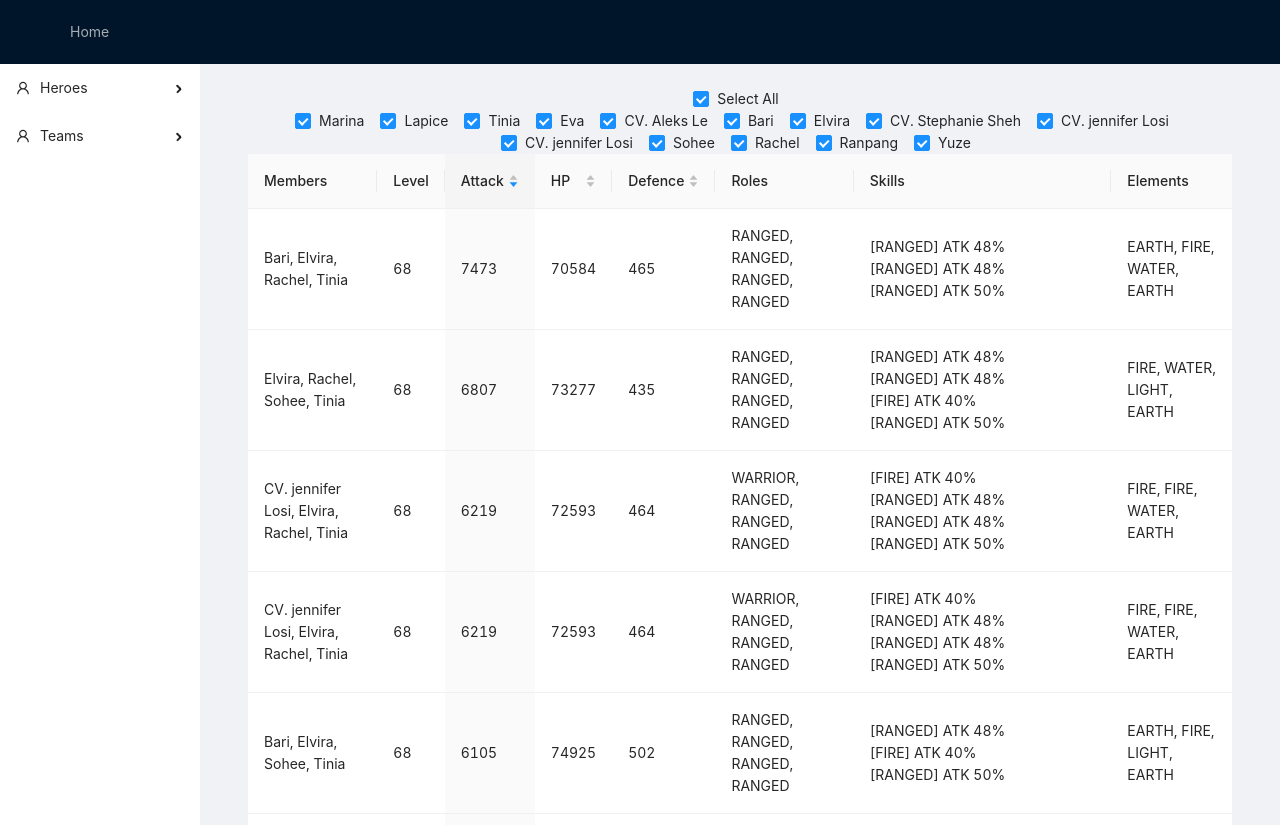
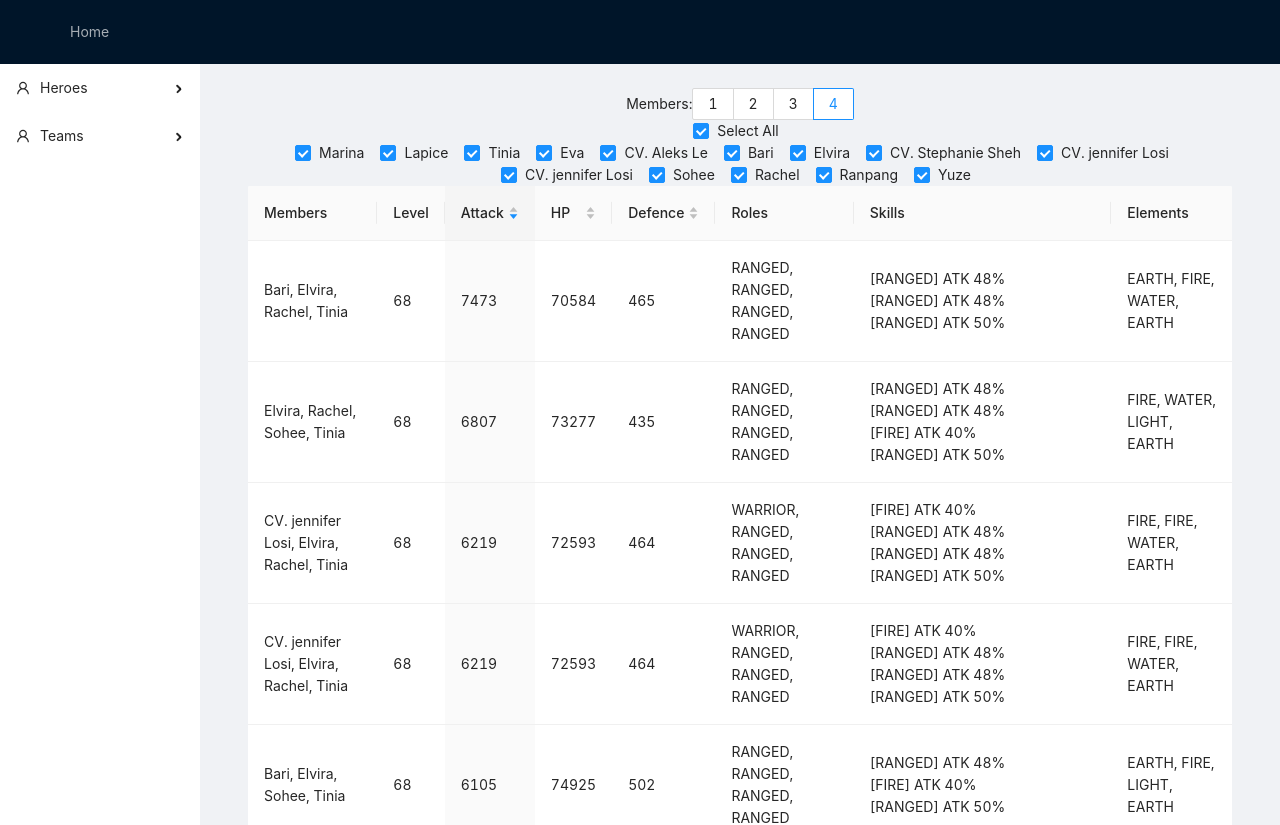
Before and after one commit to monacob/guardian-tales, a React (Create React App) app: page /teams in a window 1280 px wide. Shown: the top 825 px of the page. Built offline with nearby package versions, Linux system fonts and the light colour scheme.

Commit message:
selector

```diff
--- a/src/pages/team_optimizer.js
+++ b/src/pages/team_optimizer.js
@@ -1,7 +1,7 @@
 // @flow
 
 import React, {useMemo, useState} from 'react';
-import {Table, Tooltip, Checkbox} from 'antd';
+import {Table, Tooltip, Checkbox, Radio} from 'antd';
 
 import data from '../data/heroes.js'
 import type {Attribute, Hero} from "../data/heroes";
@@ -154,6 +154,7 @@ const columns = [
 
 function TeamOptimizer() {
     const [selectedHeroes, setSelectedHeroes] = useState(data)
+    const [memberCount, setMemberCount] = useState(4)
     const calculatedTeams = useMemo(() => {
         const teams = [];
         generateTeams(selectedHeroes, teams, {
@@ -167,6 +168,18 @@ function TeamOptimizer() {
     }, [selectedHeroes])
 
     return <div>
+        <div>
+            Members:
+            <Radio.Group value={memberCount.toString()} onChange={(event) => {
+                const count = parseInt(event.target.value)
+                setMemberCount(count)
+            }}>
+                <Radio.Button value="1">1</Radio.Button>
+                <Radio.Button value="2">2</Radio.Button>
+                <Radio.Button value="3">3</Radio.Button>
+                <Radio.Button value="4">4</Radio.Button>
+            </Radio.Group>
+        </div>
         <Checkbox checked={selectedHeroes.length === data.length} onChange={(e) => {
             if (e.target.checked) {
                 setSelectedHeroes(data)
```
